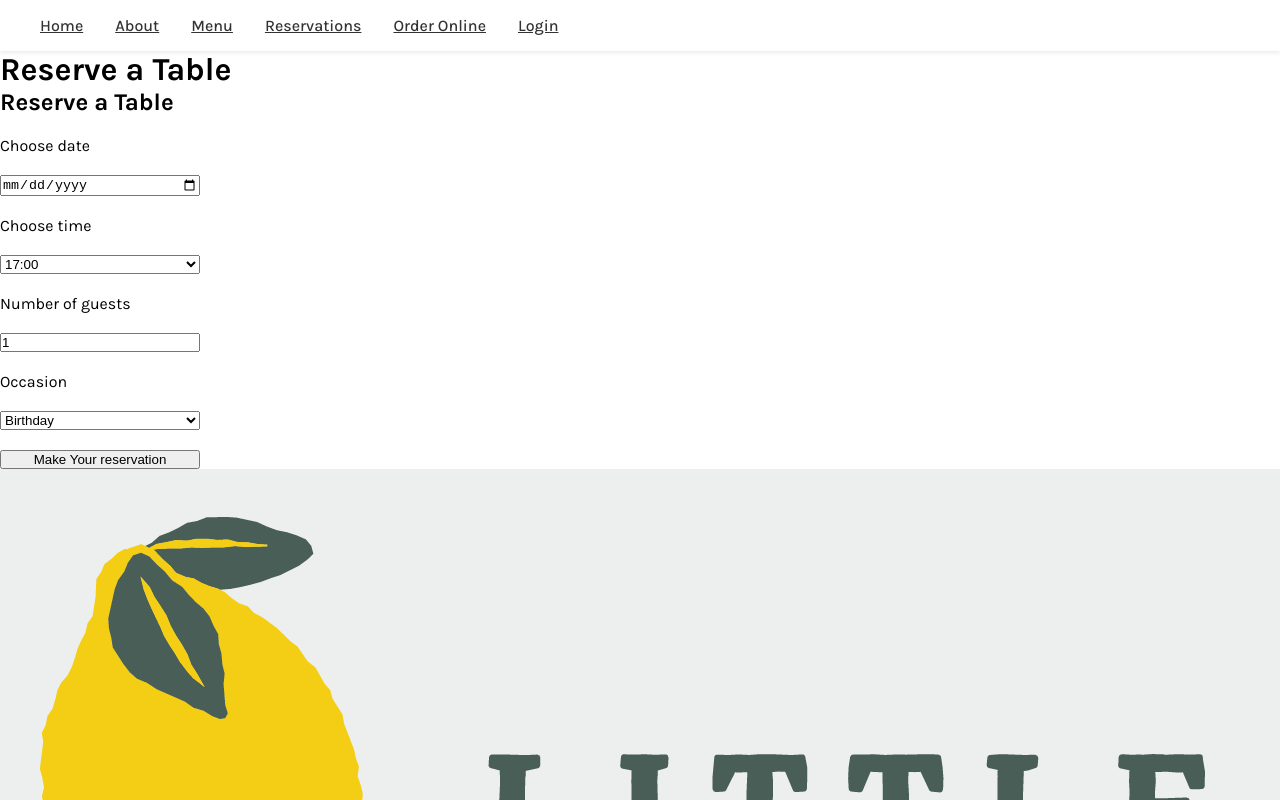
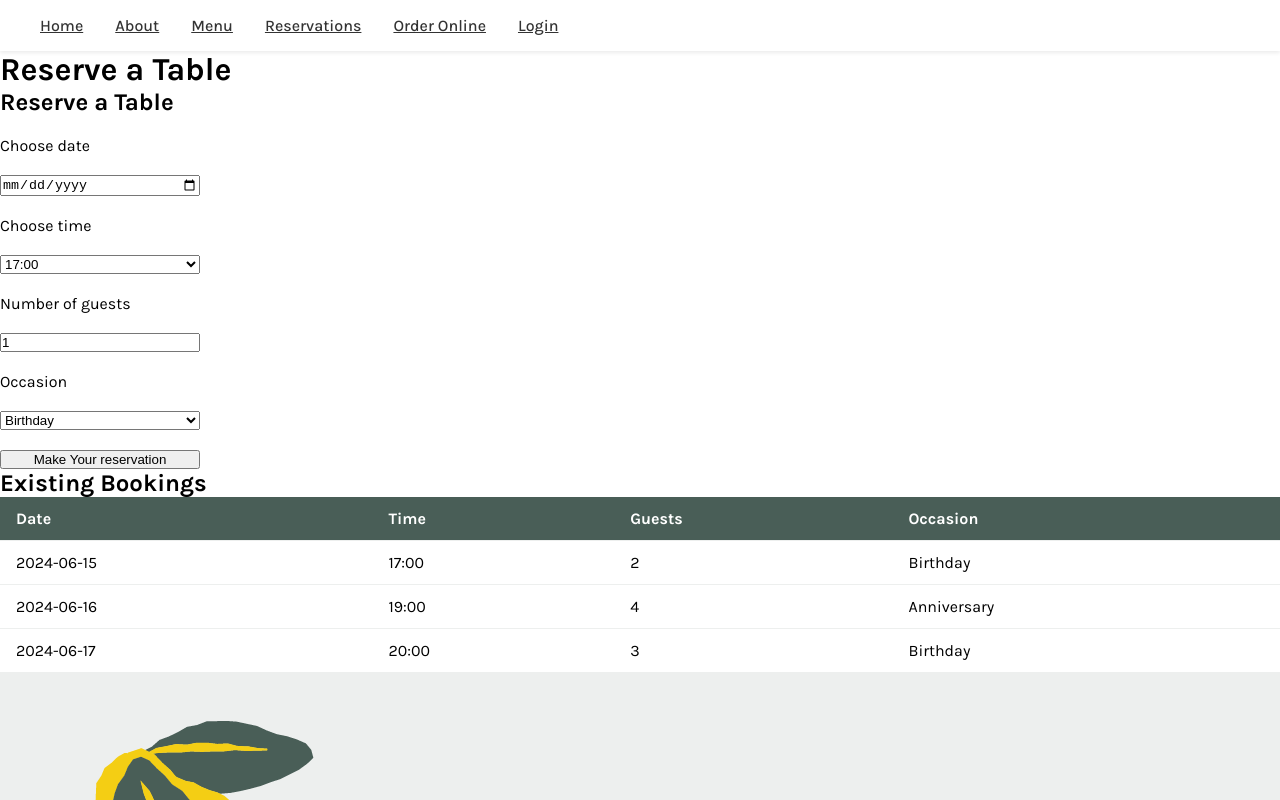
Before and after one commit to Karl-Gitthub/little-lemon, a React (Create React App) app in the folder little-lemon/: page /booking in a window 1280 px wide. Shown: the top 800 px of the page. Built offline with nearby package versions, Linux system fonts and the light colour scheme; a web font is replaced by a local one.

Commit message:
Done Connecting the bookings page to the API

```diff
--- /dev/null
+++ b/little-lemon/public/api.js
@@ -0,0 +1,7 @@
+window.fetchAPI = function(date) {
+  return ['17:00', '18:00', '19:00', '20:00', '21:00', '22:00'];
+};
+
+window.submitAPI = function(formData) {
+  return true;
+};
--- a/little-lemon/public/index.html
+++ b/little-lemon/public/index.html
@@ -27,6 +27,9 @@
       Learn how to configure a non-root public URL by running `npm run build`.
     -->
     <title>Little Lemon</title>
+    <!--<script src="https://raw.githubusercontent.com/courseraap/capstone/main/api.js"></script>-->
+
+    <script src="%PUBLIC_URL%/api.js"></script>
   </head>
   <body>
     <noscript>You need to enable JavaScript to run this app.</noscript>
--- a/little-lemon/src/components/BookingForm.js
+++ b/little-lemon/src/components/BookingForm.js
@@ -1,6 +1,6 @@
 import { useState } from 'react';
 
-function BookingForm({ availableTimes, dispatch }) {
+function BookingForm({ availableTimes, dispatch, onSubmit }) {
   const [date, setDate] = useState('');
   const [time, setTime] = useState('17:00');
   const [guests, setGuests] = useState(1);
--- a/little-lemon/src/components/BookingPage.js
+++ b/little-lemon/src/components/BookingPage.js
@@ -1,13 +1,53 @@
+import { useState } from 'react';
 import BookingForm from './BookingForm';
+import '../styles/BookingPage.css';
 
 function BookingPage({ availableTimes, dispatch }) {
+  const [bookings, setBookings] = useState([
+    { date: '2024-06-15', time: '17:00', guests: 2, occasion: 'Birthday' },
+    { date: '2024-06-16', time: '19:00', guests: 4, occasion: 'Anniversary' },
+    { date: '2024-06-17', time: '20:00', guests: 3, occasion: 'Birthday' },
+  ]);
+
+  const handleBookingSubmit = (formData) => {
+    const submitted = window.submitAPI(formData);
+    if (submitted) {
+      setBookings([...bookings, formData]);
+    }
+  };
+
   return (
     <>
       <h1>Reserve a Table</h1>
       <BookingForm
         availableTimes={availableTimes}
         dispatch={dispatch}
+        onSubmit={handleBookingSubmit}
       />
+
+      <section>
+        <h2>Existing Bookings</h2>
+        <table>
+          <thead>
+            <tr>
+              <th>Date</th>
+              <th>Time</th>
+              <th>Guests</th>
+              <th>Occasion</th>
+            </tr>
+          </thead>
+          <tbody>
+            {bookings.map((booking, index) => (
+              <tr key={index}>
+                <td>{booking.date}</td>
+                <td>{booking.time}</td>
+                <td>{booking.guests}</td>
+                <td>{booking.occasion}</td>
+              </tr>
+            ))}
+          </tbody>
+        </table>
+      </section>
     </>
   );
 }
--- a/little-lemon/src/components/Main.js
+++ b/little-lemon/src/components/Main.js
@@ -3,15 +3,15 @@ import { Routes, Route } from 'react-router-dom';
 import Homepage from './Homepage';
 import BookingPage from './BookingPage';
 
-// add export keyword to both functions
 export const initializeTimes = () => {
-  return ['17:00', '18:00', '19:00', '20:00', '21:00', '22:00'];
+  const today = new Date();
+  return window.fetchAPI(today);
 };
 
 export const updateTimes = (state, action) => {
   switch (action.type) {
     case 'UPDATE_TIMES':
-      return ['17:00', '18:00', '19:00', '20:00', '21:00', '22:00'];
+      return window.fetchAPI(new Date(action.payload));
     default:
       return state;
   }
--- /dev/null
+++ b/little-lemon/src/styles/BookingPage.css
@@ -0,0 +1,42 @@
+.booking-page {
+  padding: 48px 40px;
+}
+
+.booking-page h1 {
+  margin-bottom: 32px;
+}
+
+.booking-page h2 {
+  margin: 48px 0 16px;
+}
+
+table {
+  width: 100%;
+  border-collapse: collapse;
+  font-family: 'Karla', sans-serif;
+}
+
+thead {
+  background-color: #495E57;
+  color: #ffffff;
+}
+
+th, td {
+  padding: 12px 16px;
+  text-align: left;
+  border-bottom: 1px solid #EDEFEE;
+}
+
+tbody tr:hover {
+  background-color: #EDEFEE;
+}
+
+@media (max-width: 768px) {
+  table {
+    font-size: 14px;
+  }
+
+  th, td {
+    padding: 8px;
+  }
+}
```
Also changed, not shown: 2 other files (tests, documents, lock files or other folders).
